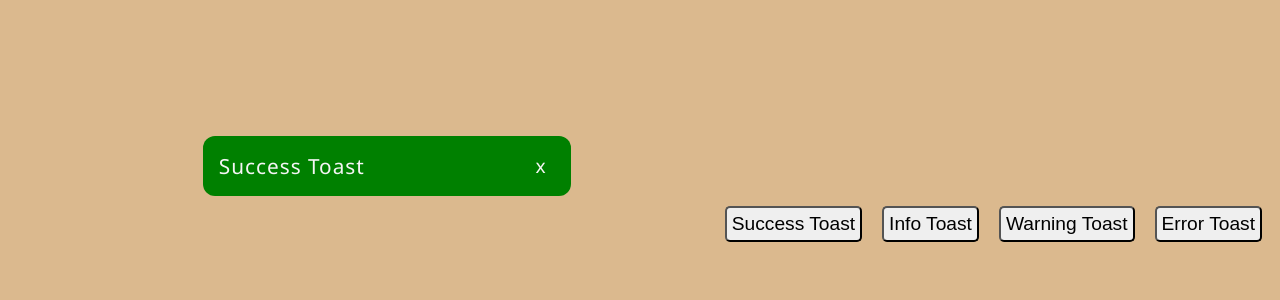
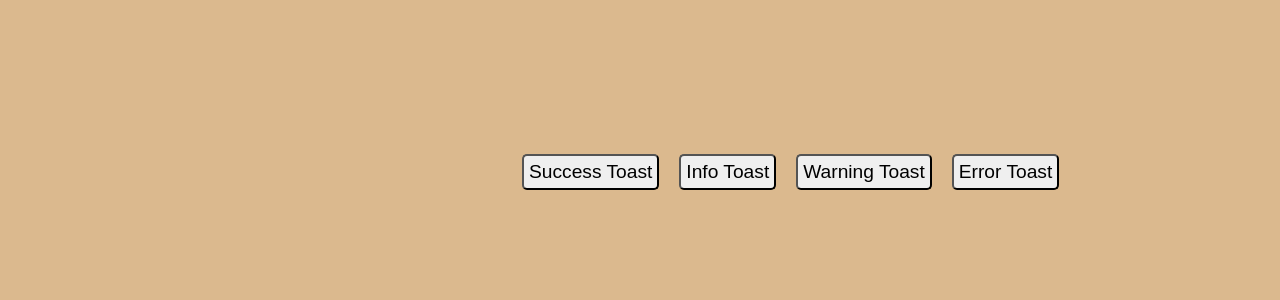
Before and after one commit to Pragyani/react-notifi-projct, a React (Create React App) app: page / in a window 1280 px wide. Shown: the top 300 px of the page. Built offline with nearby package versions, Linux system fonts and the light colour scheme.

Commit message:
Add : states and onclick handle to toast-conatainer

```diff
--- a/src/toastnotifiContainer/ToastNotifiContainer.jsx
+++ b/src/toastnotifiContainer/ToastNotifiContainer.jsx
@@ -1,19 +1,22 @@
-import React from "react";
+import React, { useState } from "react";
 
 const ToastNotifiContainer = () => {
+
+    const [showToast, setShowToast] = useState();
+
     return (
         <>
             <div className="container">
                 <div className="toast-container">
-                    <div className="toast">
-                        Success Toast <span>x</span>
-                    </div>
-                    <div className="button-toast-box">
-                        <button>Success Toast</button>
-                        <button>Info Toast</button>
-                        <button>Warning Toast</button>
-                        <button>Error Toast</button>
-                    </div>
+                    {showToast && (<div className="toast">
+                        Success Toast <span onClick={() => { setShowToast(false) }}>x</span>
+                    </div>)}
+                </div>
+                <div className="button-toast-box">
+                    <button onClick={() => { setShowToast(true) }}>Success Toast</button>
+                    <button>Info Toast</button>
+                    <button>Warning Toast</button>
+                    <button>Error Toast</button>
                 </div>
             </div>
         </>
```
